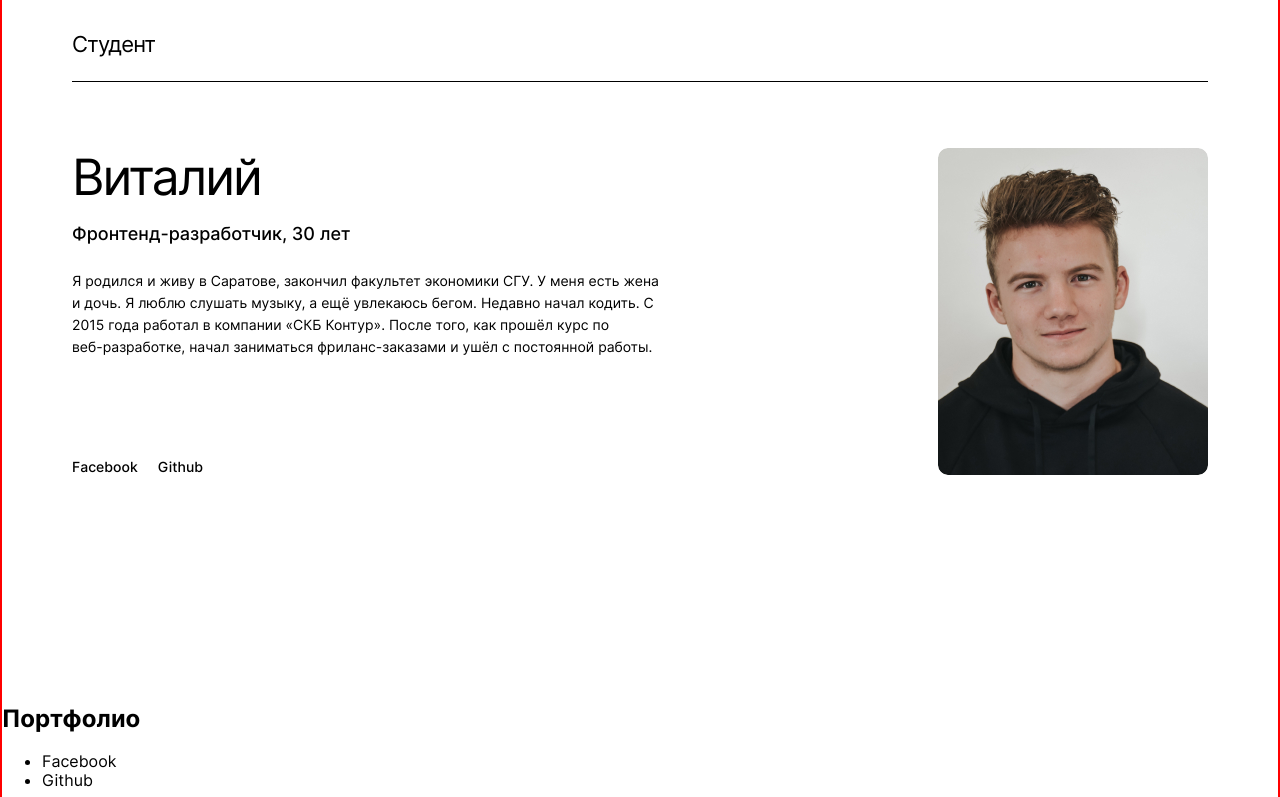
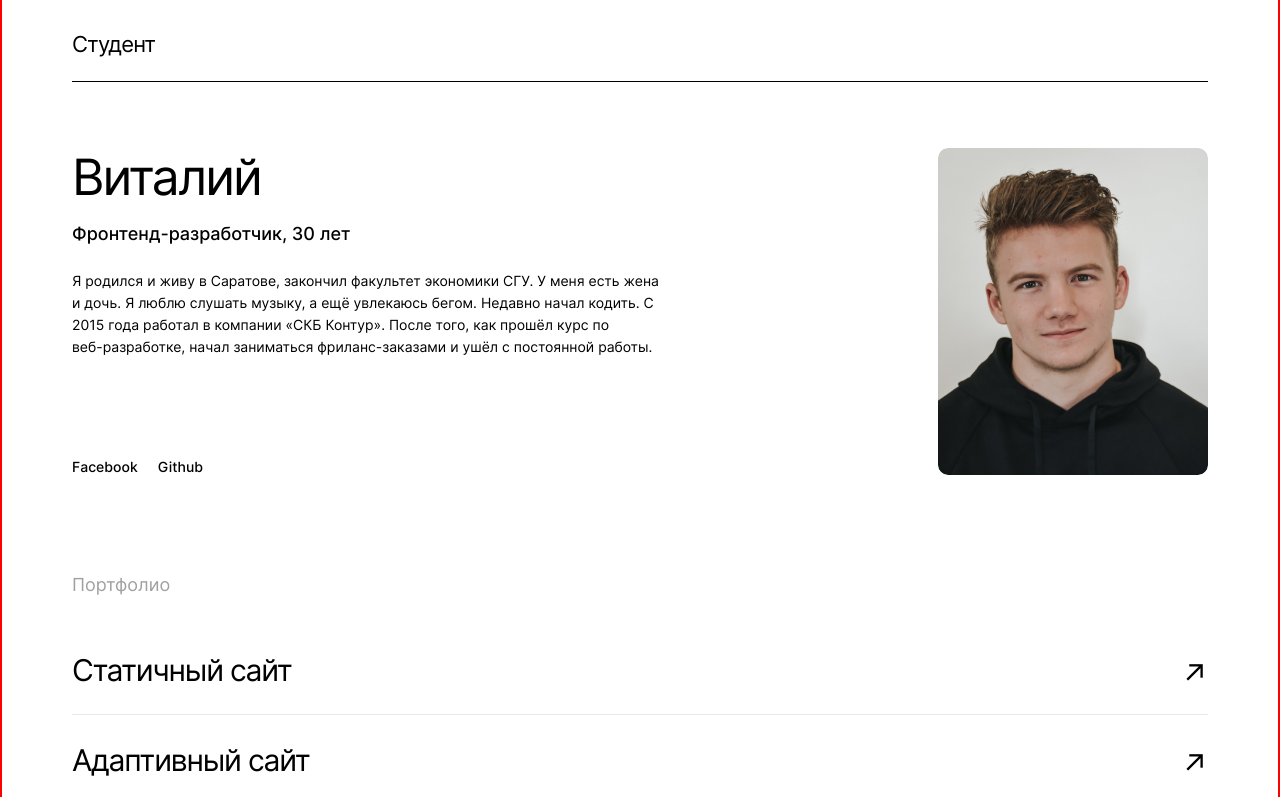
Before and after one commit to BorodkinaViktoriya/movies-explorer-frontend, a React (Create React App) app: page / in a window 1280 px wide. Shown: the part 2000-2797 px from the top of the page. Built offline with nearby package versions, Linux system fonts and the light colour scheme.

Commit message:
fet:footer

```diff
--- a/src/components/AboutMe/AboutMe.css
+++ b/src/components/AboutMe/AboutMe.css
@@ -1,10 +1,10 @@
 .student {
 
-  padding: 110px 70px;
+  padding: 110px 70px 100px;
 }
 
 .student__content {
-  margin: 66px 0 100px;
+  margin: 66px 0 0;
   display: flex;
   justify-content: space-between;
 }
--- a/src/components/Footer/Footer.css
+++ b/src/components/Footer/Footer.css
@@ -1,3 +1,44 @@
 .footer {
-  padding: 79px 70px 20px;
+  padding: 69px 70px 20px;
 }
+
+.footer__text {
+  margin: 0;
+  padding-bottom: 20px;
+  font-weight: 400;
+  font-size: 13px;
+  line-height: 16px;
+  text-align: center;
+  color: #A0A0A0;
+  border-bottom: 1px solid  #E8E8E8;
+}
+
+.footer__info {
+padding: 20px 0;
+  display: flex;
+  justify-content: space-between;
+}
+
+.footer__copyright {
+  margin: 0;
+  font-weight: 400;
+  font-size: 13px;
+  line-height: 16px;
+}
+
+.footer__list {
+  margin: 0;
+  padding: 0;
+  list-style: none;
+  display: grid;
+  grid-template-columns: repeat(3, min-content);
+  column-gap: 20px;
+  font-weight: 400;
+  font-size: 13px;
+  line-height: 16px;
+}
+
+.footer__link {
+  text-decoration:none;
+  color: #000000;
+}
--- a/src/components/Footer/Footer.js
+++ b/src/components/Footer/Footer.js
@@ -1,13 +1,46 @@
 import SectionTitle from "../SectionTitle/SectionTitle";
 import React from "react";
 import './Footer.css'
+import {yandexLink, githubLink, vkLink} from "../../utils/constants";
 
 
 function Footer(props) {
   return (
     <div className="footer">
       <p className="footer__text">Учебный проект Яндекс.Практикум х BeatFilm.</p>
+      <div className="footer__info">
+        <p className="footer__copyright">&copy; 2022</p>
+
+
+        <ul className="footer__list">
+          <li className="footer__list-item">
+            <a className="footer__link" href={yandexLink} target='_blank'>Яндекс.Практикум</a>
+          </li>
+          <li className="footer__list-item">
+            <a className="footer__link" href={githubLink} target='_blank'>Github</a>
+          </li>
+          <li className="footer__list-item">
+            <a className="footer__link" href={vkLink} target='_blank'>Facebook</a>
+          </li>
+        </ul>
+      </div>
     </div>
   )
 }
+
+<ul className="portfolio__list">
+  <li className="portfolio__list-item">
+    <a className="portfolio__link">Статичный сайт<span className="portfolio__span">↗</span>
+    </a>
+  </li>
+  <li className="portfolio__list-item">
+    <a className="portfolio__link">Адаптивный сайт<span className="portfolio__span">↗</span>
+    </a>
+  </li>
+  <li className="portfolio__list-item">
+    <a className="portfolio__link">Одностраничное приложение<span className="portfolio__span">↗</span>
+    </a>
+  </li>
+</ul>
+
 export default Footer;
--- a/src/components/Header/Header.css
+++ b/src/components/Header/Header.css
@@ -8,6 +8,7 @@
 
 .header_dark {
   background-color: #073042;
+  color: #FFFFFF;
 }
 
 .header__link {
--- a/src/components/Header/Header.js
+++ b/src/components/Header/Header.js
@@ -3,28 +3,17 @@ import React from 'react';
 import {Link} from 'react-router-dom';
 import {Route} from 'react-router-dom';
 import headerLogo from '../../images/header-logo.svg';
+import Navigation from "../Navigation/Navigation";
 
 function Header(props) {
 
   return (
-    <header className={props.isDark ? 'header header_dark': 'header'}>
+    <header className={props.isDark ? 'header header_dark' : 'header'}>
       <Link to="/" className="header__link">
-       <img src={headerLogo}
-        className="header__logo" alt="Логотип"
-      />
-    </Link>
-      <Route path="/sign-in">
-        <Link to="sign-up" className="header__link">Регистрация</Link>
-      </Route>
-      <Route path="/sign-up">
-        <Link to="sign-in" className="header__link">Войти</Link>
-      </Route>
-      <Route exact path="/">
-        <div className="header__nav">
-          <p className="header__email">{props.authorisationEmail}</p>
-          <button onClick={props.onSignOut} className="header__link header__button">Войти</button>
-        </div>
-      </Route>
+        <img src={headerLogo}
+             className="header__logo" alt="Логотип"/>
+      </Link>
+      <Navigation/>
     </header>
   )
 }
--- /dev/null
+++ b/src/components/Navigation/Navigation.css
@@ -0,0 +1,3 @@
+.navigation {
+border: 1px solid crimson;
+}
--- /dev/null
+++ b/src/components/Navigation/Navigation.js
@@ -0,0 +1,27 @@
+import React from "react";
+import './Navigation.css'
+import {Link, Route} from "react-router-dom";
+
+
+function Navigation(props) {
+  return (
+    <div className="navigation">
+      {
+        props.loggedIn
+      }
+      <Route path="/sign-in">
+        <Link to="sign-up" className="header__link">Регистрация</Link>
+      </Route>
+      <Route path="/sign-up">
+        <Link to="sign-in" className="header__link">Войти</Link>
+      </Route>
+      <Route exact path="/">
+        <div className="header__nav">
+          <p className="header__email">{props.authorisationEmail}</p>
+          <button onClick={props.onSignOut} className="header__link header__button">Войти</button>
+        </div>
+      </Route>
+    </div>
+  )}
+
+export default Navigation;
--- a/src/components/Portfolio/Portfolio.css
+++ b/src/components/Portfolio/Portfolio.css
@@ -1,7 +1,46 @@
 .portfolio {
   background-color: #FFFFFF;
+  padding: 0 70px 125px;
 }
 
 .portfolio__title {
+  margin: 0 0 50px;
+  color: #A0A0A0;
+  font-weight: 400;
+  font-size: 18px;
+  line-height: 20px;
+}
 
+.portfolio__list {
+  margin: 0;
+  padding: 0;
+  list-style: none;
 }
+
+.portfolio__list-item {
+  margin: 20px 0 0;
+  padding-bottom: 9px;
+  font-weight: 400;
+  font-size: 30px;
+  line-height: 50px;
+  letter-spacing: -0.04em;
+  border-bottom: 1px solid #E8E8E8;
+ }
+
+.portfolio__list-item:last-of-type{
+  padding-bottom: 0;
+  border-bottom: none;
+}
+.portfolio__link {
+  display: flex;
+  justify-content: space-between;
+  text-decoration:none;
+  color: #000000;
+}
+
+.portfolio__span {
+  font-weight: 400;
+  font-size: 30px;
+  line-height: 60px;
+  letter-spacing: -0.04em;
+}
--- a/src/components/Portfolio/Portfolio.js
+++ b/src/components/Portfolio/Portfolio.js
@@ -1,6 +1,6 @@
 import React from "react";
 import './Portfolio.css';
-
+import {russianTravelLink, onePageLink, mestoLink} from '../../utils/constants'
 
 function Portfolio(props) {
 
@@ -8,10 +8,21 @@ function Portfolio(props) {
     <div className="portfolio">
       <h2 className="portfolio__title">Портфолио</h2>
       <ul className="portfolio__list">
-        <li className="portfolio__link">Facebook</li>
-        <li className="portfolio__link">Github</li>
+        <li className="portfolio__list-item">
+          <a className="portfolio__link" href={onePageLink} target='_blank'>Статичный сайт<span className="portfolio__span">↗</span>
+          </a>
+        </li>
+        <li className="portfolio__list-item">
+          <a className="portfolio__link" href={russianTravelLink} target='_blank'>Адаптивный сайт<span className="portfolio__span">↗</span>
+          </a>
+        </li>
+        <li className="portfolio__list-item">
+          <a className="portfolio__link" href={mestoLink} target='_blank'>Одностраничное приложение<span className="portfolio__span">↗</span>
+          </a>
+        </li>
       </ul>
     </div>
-  )}
+  )
+}
 
 export default Portfolio;
--- /dev/null
+++ b/src/utils/constants.js
@@ -0,0 +1,6 @@
+export const onePageLink = 'https://borodkinaviktoriya.github.io/how-to-learn/';
+export const russianTravelLink = 'https://borodkinaviktoriya.github.io/russian-travel/index.html';
+export const mestoLink = 'https://amaze.nomoredomains.xyz';
+export const yandexLink = 'https://practicum.yandex.ru';
+export const githubLink = 'https://github.com/BorodkinaViktoriya';
+export const vkLink = 'https://vk.com/id132399743';
```
